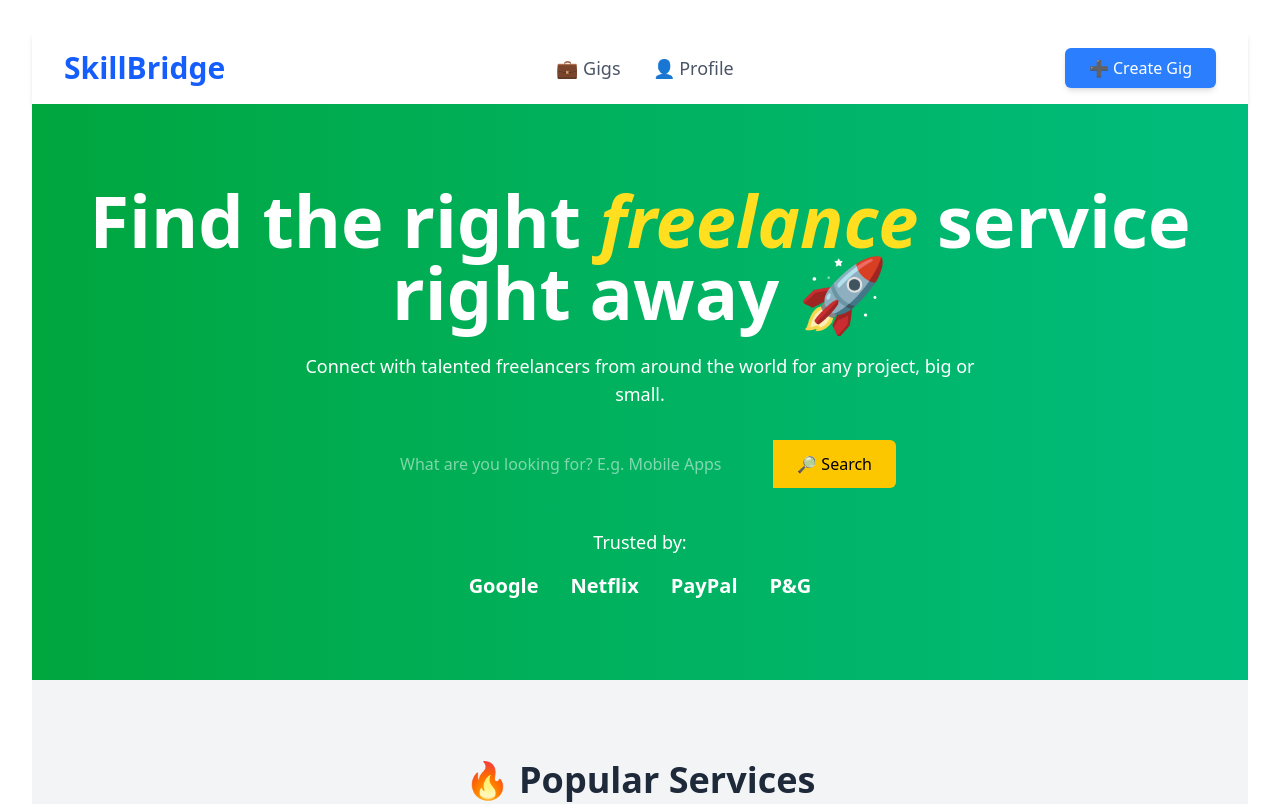
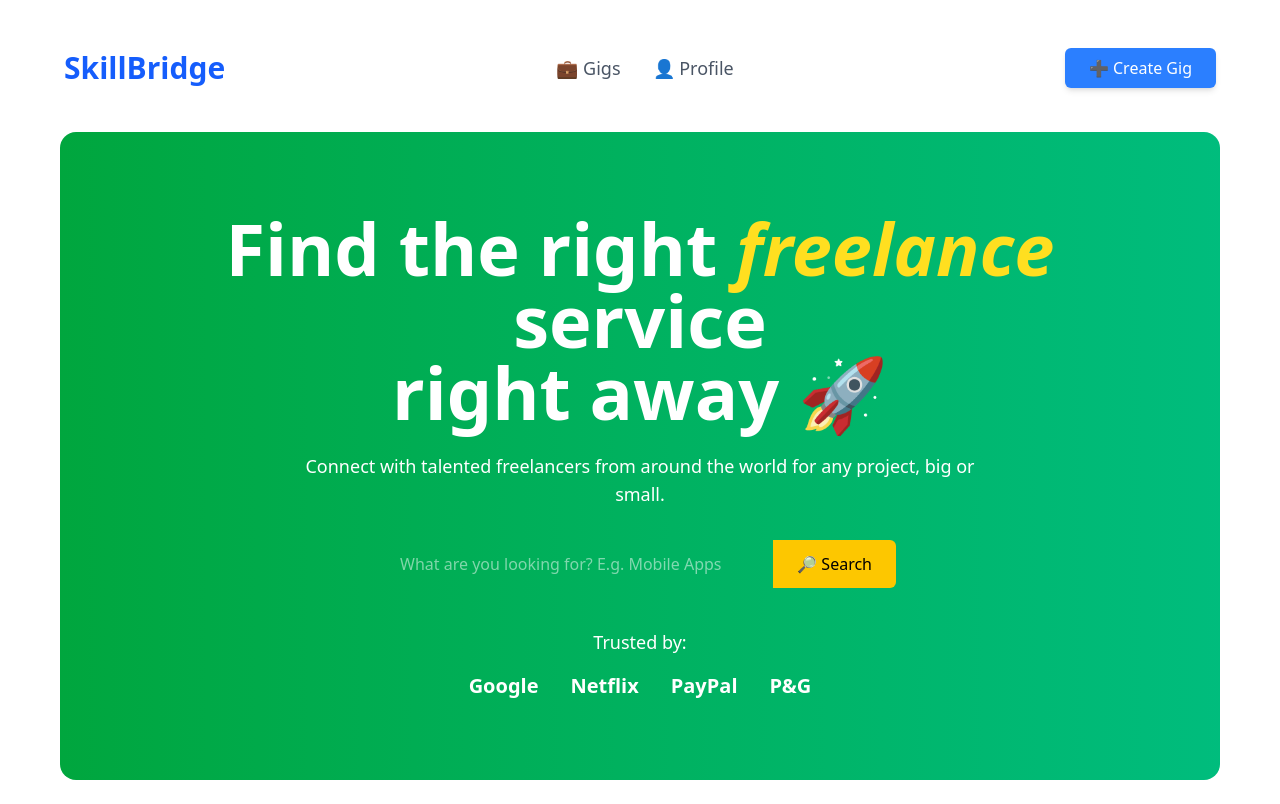
Before and after one commit to Vedant005/SkillBridge-Frontend, a React (Vite) app: page / in a window 1280 px wide. Shown: the top 804 px of the page. Built offline with nearby package versions, Linux system fonts and the light colour scheme; no server answers.

Commit message:
reactor : css changes

```diff
--- a/src/components/Header.tsx
+++ b/src/components/Header.tsx
@@ -8,7 +8,7 @@ function Header() {
   const isActive = (path: string) => location.pathname === path;
 
   return (
-    <header className="bg-white shadow-md py-4 px-8">
+    <header className="bg-white  py-4 px-8 sticky">
       <nav className="container mx-auto flex justify-between items-center">
         <div
           onClick={() => navigate("/")}
--- a/src/pages/HomePage.tsx
+++ b/src/pages/HomePage.tsx
@@ -73,10 +73,10 @@ export default function Home() {
   ];
 
   return (
-    <div className="min-h-screen bg-gray-100">
+    <div className="min-h-screen">
       <Header />
 
-      <section className="bg-gradient-to-r from-green-600 to-emerald-500 text-white py-20 px-8">
+      <section className="bg-gradient-to-r from-green-600 to-emerald-500 text-white py-20 px-8 m-7 rounded-2xl">
         <div className="container mx-auto text-center">
           <h1 className="text-5xl md:text-7xl font-extrabold mb-6">
             Find the right{" "}
@@ -89,7 +89,6 @@ export default function Home() {
             project, big or small.
           </p>
 
-          {/* ✅ Search Bar */}
           <div className="flex max-w-lg mx-auto">
             <input
               type="text"
@@ -143,7 +142,7 @@ export default function Home() {
         </div>
       </section>
 
-      <section className="bg-gray-50 py-20 px-8">
+      <section className="py-20 px-8">
         <div className="container mx-auto">
           <h2 className="text-4xl font-extrabold text-gray-800 mb-12">
             ✨ Top Talents
```
